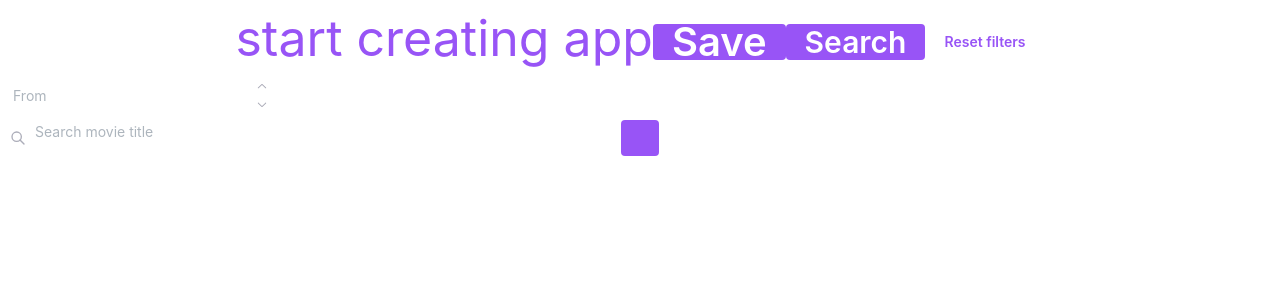
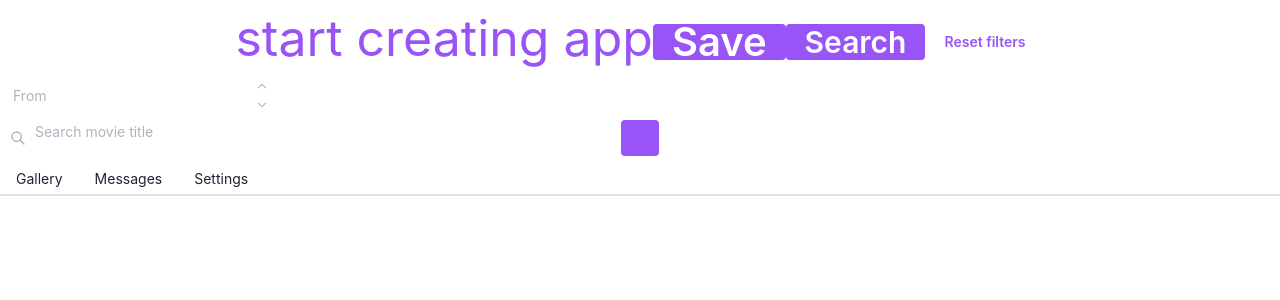
Before and after one commit to AngelinaStalnaya/Movie-search-App, a React (Create React App) app: page / in a window 1280 px wide. Shown: the top 300 px of the page. Built offline with nearby package versions, Linux system fonts and the light colour scheme.

Commit message:
tabs ui added

```diff
--- a/src/App.js
+++ b/src/App.js
@@ -8,6 +8,7 @@ import InputNum from "./components/Inputs/InputNum.jsx";
 import SearchInput from "./components/Inputs/SearchInput.jsx";
 import { useFavicon } from "@mantine/hooks";
 import favicon from './img/svg/favicon.svg';
+import TabsComponent from "./components/Tabs/Tabs.jsx";
 
 const App = () => {
   useFavicon(favicon)
@@ -21,6 +22,7 @@ const App = () => {
         <TextBtn >Reset filters</TextBtn>
         <InputNum placeholder='From'/>
         <SearchInput placeholder='Search movie title'/>
+        <TabsComponent />
       </div>
     </MantineProvider>
   );
--- /dev/null
+++ b/src/components/Tabs/Tabs.jsx
@@ -0,0 +1,43 @@
+import { Tabs } from '@mantine/core';
+import { useState } from 'react';
+import classes from './Tabs.module.css';
+
+const TabsComponent = ({tabsList}) => {
+    const [activeTab, setActiveTab] = useState(1);
+
+  return (
+    <Tabs defaultValue="1" value={activeTab} onChange={setActiveTab}
+        classNames={{
+            list: classes.tablist,
+            tab: classes.tab,
+
+        }}
+    >
+      <Tabs.List>
+        <Tabs.Tab value="1" >
+          Gallery
+        </Tabs.Tab>
+        <Tabs.Tab value="2" >
+          Messages
+        </Tabs.Tab>
+        <Tabs.Tab value="3" >
+          Settings
+        </Tabs.Tab>
+      </Tabs.List>
+
+      <Tabs.Panel value="1">
+        Gallery tab content
+      </Tabs.Panel>
+
+      <Tabs.Panel value="2">
+        Messages tab content
+      </Tabs.Panel>
+
+      <Tabs.Panel value="3">
+        Settings tab content
+      </Tabs.Panel>
+    </Tabs>
+  );
+}
+
+export default TabsComponent;
--- /dev/null
+++ b/src/components/Tabs/Tabs.module.css
@@ -0,0 +1,19 @@
+.tablist {
+    border: none;
+}
+
+.tab {
+    border: none;
+    background-color: transparent;
+    color: var(--mantine-color-my_black-1);
+    transition: color 0.3s ease-in-out, font-weight 0.3s ease-in-out;
+}
+
+.tab:hover {
+    color: var(--mantine-color-purple_400-1);
+}
+
+.tab:focus, .tab:active {
+    color: var(--mantine-color-purple_500-1);
+    font-weight: 600;
+}
```
